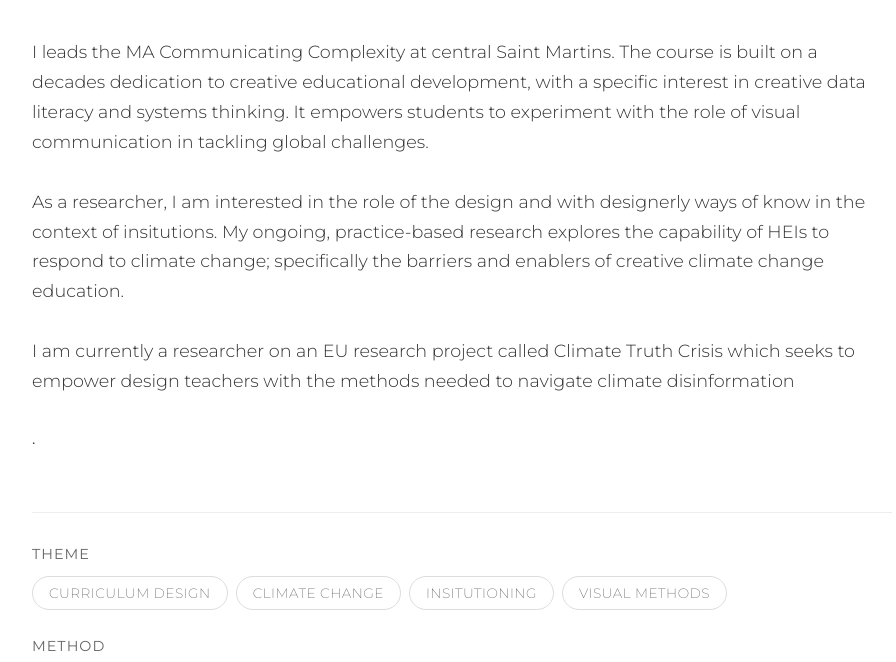
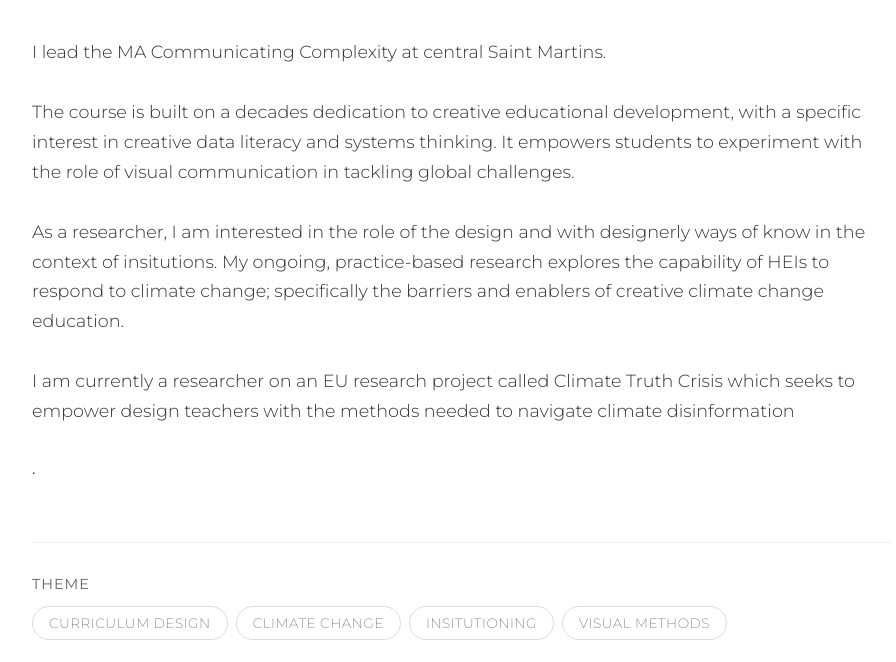
Before and after one commit to laurahelenknight/laurahknight-website, a plain HTML site: page index.html in a window 1280 px wide. Shown: the part 107-769 px from the top of the page, without its empty margins (178-1074 px from the left). Drawn offline with Linux system fonts and the light colour scheme.

Commit message:
Update index.html

```diff
--- a/index.html
+++ b/index.html
@@ -248,7 +248,8 @@
 
         <main>
             <section class="intro-section">
-                <p>I leads the MA Communicating Complexity at central Saint Martins. The course is built on a decades dedication to creative educational development, with a specific interest in creative data literacy and systems thinking. It empowers students to experiment with the role of visual communication in tackling global challenges.</p>
+                <p>I lead the MA Communicating Complexity at central Saint Martins.</p>
+                <p>The course is built on a decades dedication to creative educational development, with a specific interest in creative data literacy and systems thinking. It empowers students to experiment with the role of visual communication in tackling global challenges.</p>
                 <p>As a researcher, I am interested in the role of the design and with designerly ways of know in the context of insitutions. My ongoing, practice-based research explores the capability of HEIs to respond to climate change; specifically the barriers and enablers of creative climate change education.</p>
                 <p>I am currently a researcher on an EU research project called Climate Truth Crisis which seeks to empower design teachers with the methods needed to navigate climate disinformation</p>.
 </p>
```
